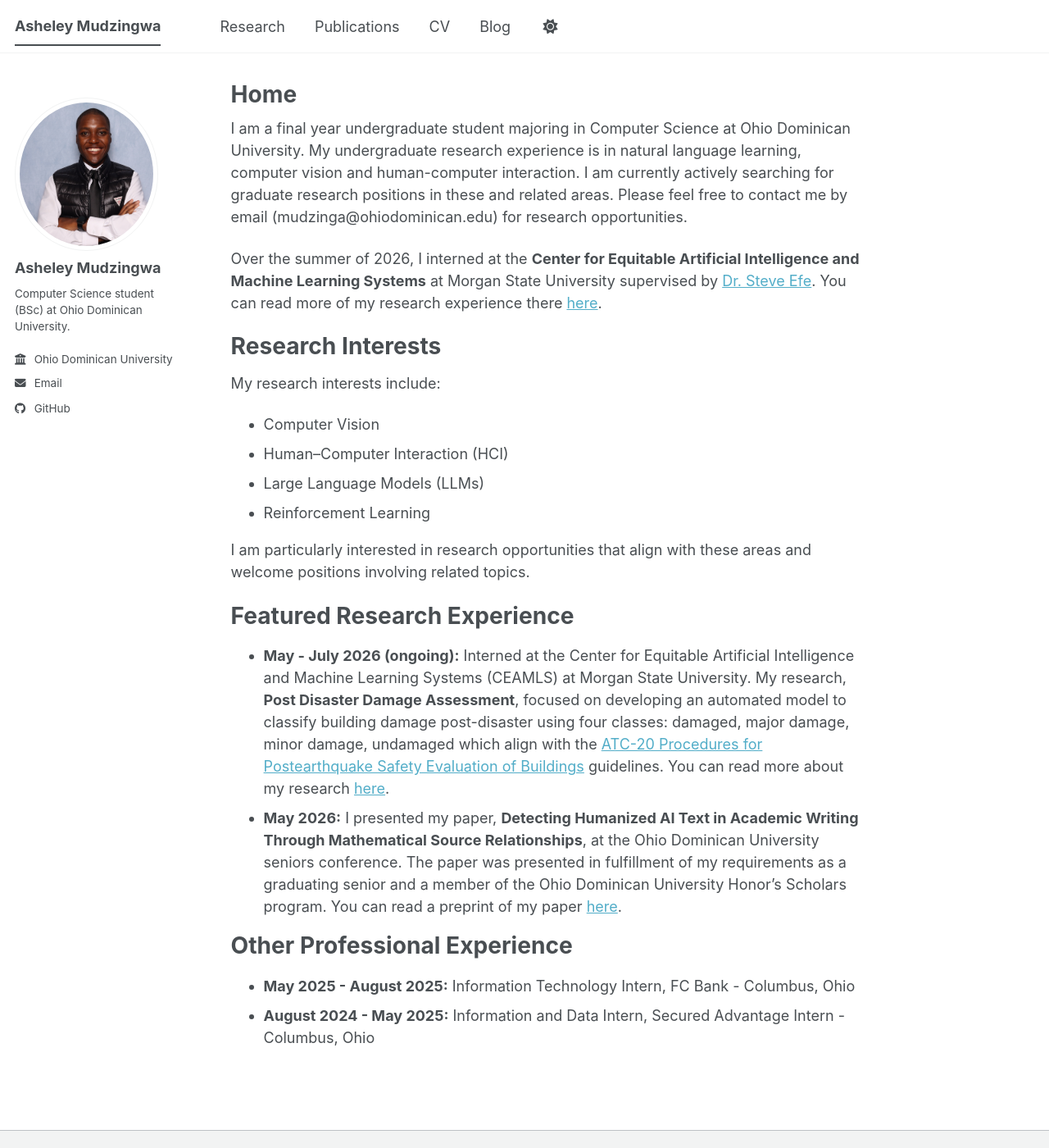
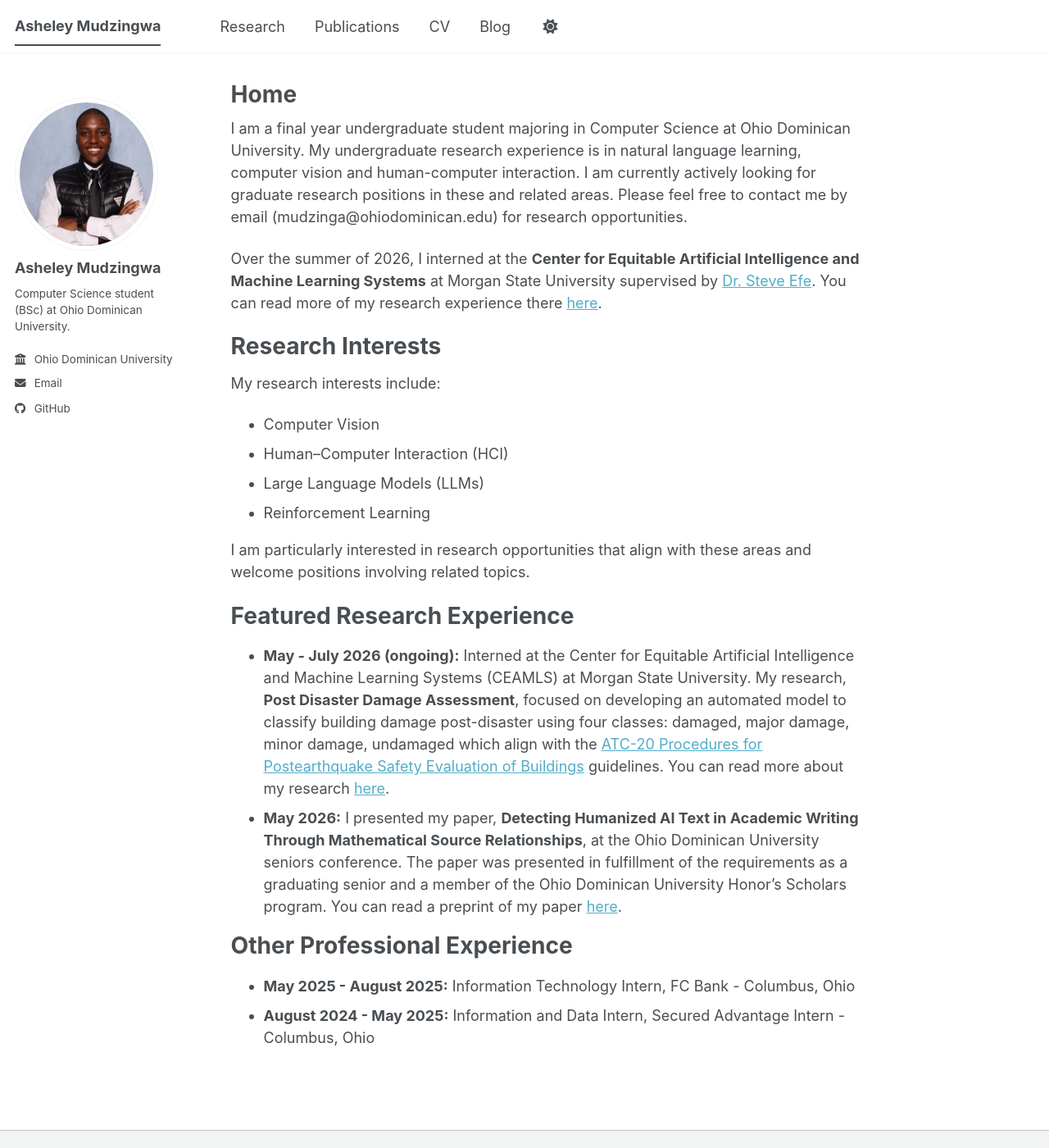
Before and after one commit to amudzingwa/amudzingwa.github.io, a Jekyll site: the page built from _pages/about.md, in a window 1280 px wide and 1400 px high. Shown: the whole window at 82% size. Built offline with Jekyll 4.4.1, drawn with Linux system fonts in a browser that asks for light colours; a script bundle is joined from its source files by our own code; library files that are not in the unit come from our copies.

Commit message:
Update about.md

```diff
--- a/_pages/about.md
+++ b/_pages/about.md
@@ -7,7 +7,7 @@ redirect_from:
   - /about.html
 ---
 
-I am a final year undergraduate student majoring in Computer Science at Ohio Dominican University. My undergraduate research experience is in natural language learning, computer vision and human-computer interaction. I am currently actively searching for graduate research positions in these and related areas. Please feel free to contact me by email (mudzinga@ohiodominican.edu) for research opportunities.
+I am a final year undergraduate student majoring in Computer Science at Ohio Dominican University. My undergraduate research experience is in natural language learning, computer vision and human-computer interaction. I am currently actively looking for graduate research positions in these and related areas. Please feel free to contact me by email (mudzinga@ohiodominican.edu) for research opportunities.
 
 Over the summer of 2026, I interned at the **Center for Equitable Artificial Intelligence and Machine Learning Systems** at Morgan State University supervised by [Dr. Steve Efe](https://www.morgan.edu/civil-and-environmental-engineering/faculty-and-staff/dr-steve-efe). You can read more of my research experience there [here](https://amudzingwa.github.io/amudzingwaceamls26.github.io/).
 
@@ -25,7 +25,7 @@ I am particularly interested in research opportunities that align with these are
 Featured Research Experience
 ======
 - **May - July 2026 (ongoing):** Interned at the Center for Equitable Artificial Intelligence and Machine Learning Systems (CEAMLS) at Morgan State University. My research, **Post Disaster Damage Assessment**, focused on developing an automated model to classify building damage post-disaster using four classes: damaged, major damage, minor damage, undamaged which align with the [ATC-20 Procedures for Postearthquake Safety Evaluation of Buildings](https://www.atcouncil.org/atc-20) guidelines. You can read more about my research [here](https://amudzingwa.github.io/amudzingwaceamls26.github.io/).
-- **May 2026:** I presented my paper, **Detecting Humanized AI Text in Academic Writing Through Mathematical Source Relationships**, at the Ohio Dominican University seniors conference. The paper was presented in fulfillment of my requirements as a graduating senior and a member of the Ohio Dominican University Honor's Scholars program. You can read a preprint of my paper [here](https://drive.google.com/file/d/1mwAZ1t-Gt1omuGlGHEeI5GtKDFdXVi4U/view?usp=sharing).
+- **May 2026:** I presented my paper, **Detecting Humanized AI Text in Academic Writing Through Mathematical Source Relationships**, at the Ohio Dominican University seniors conference. The paper was presented in fulfillment of the requirements as a graduating senior and a member of the Ohio Dominican University Honor's Scholars program. You can read a preprint of my paper [here](https://drive.google.com/file/d/1mwAZ1t-Gt1omuGlGHEeI5GtKDFdXVi4U/view?usp=sharing).
 
 Other Professional Experience
 ======
```
